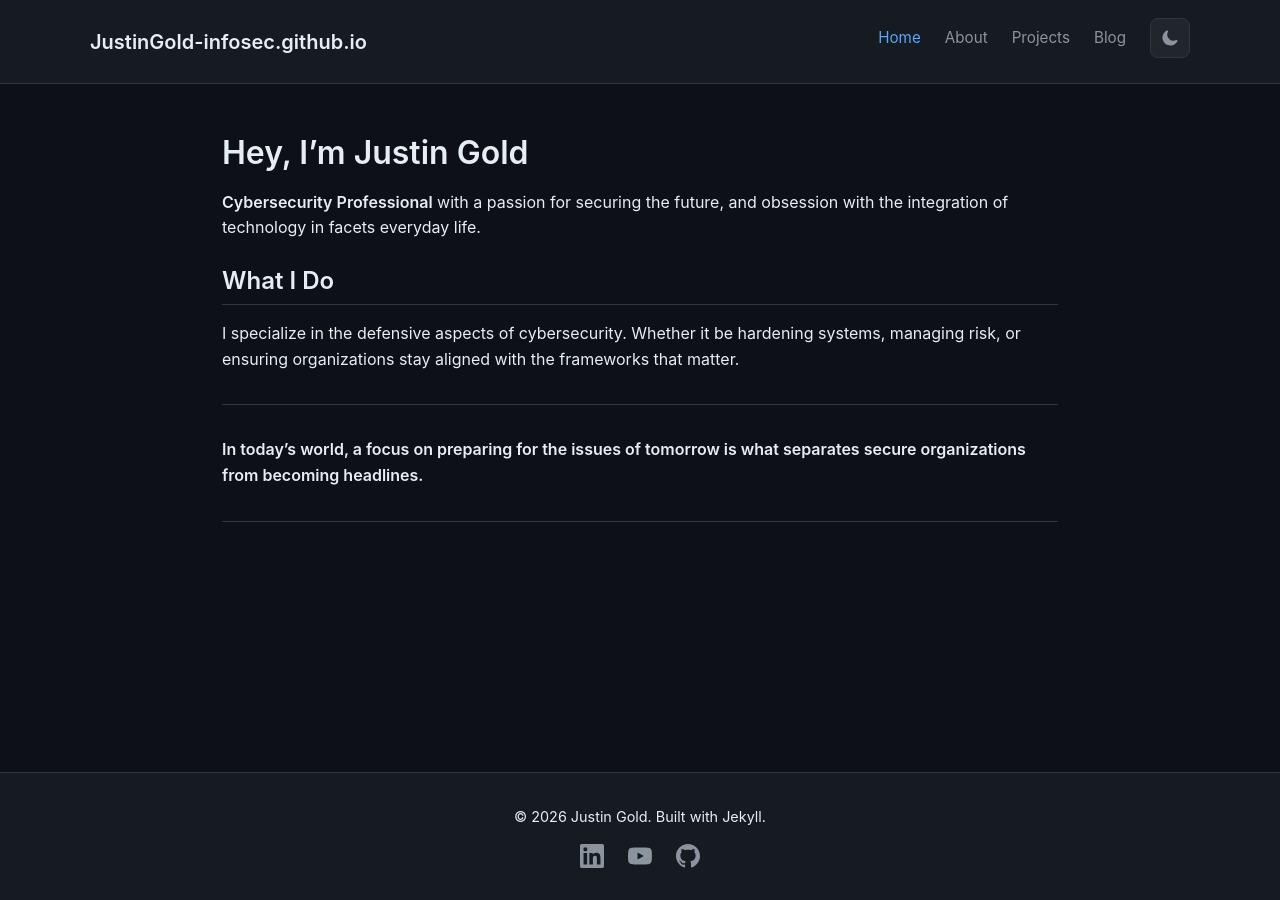
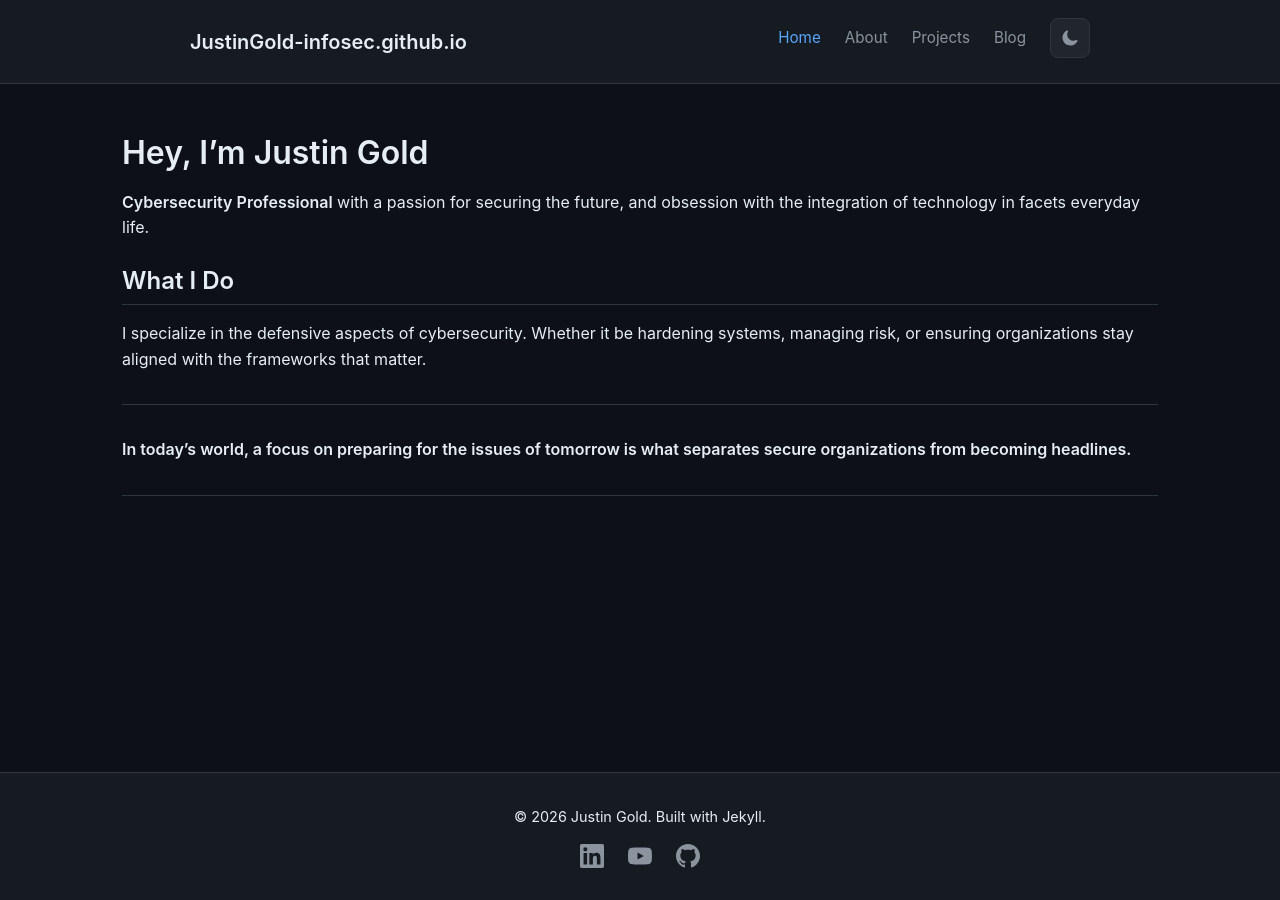
Before and after one commit to JustinGold-infosec/JustinGold-infosec.github.io, a Jekyll site: the page built from index.md, in a window 1280 px wide. Built offline with Jekyll 4.4.1, drawn with Linux system fonts in a browser that asks for light colours.

Commit message:
Update default.html

```diff
--- a/_layouts/default.html
+++ b/_layouts/default.html
@@ -85,7 +85,7 @@
     }
 
     nav {
-      max-width: 1100px;
+      max-width: 900px;
       margin: 0 auto;
       display: flex;
       justify-content: space-between;
@@ -164,7 +164,7 @@
 
     /* ===== Main Content ===== */
     main {
-      max-width: 900px;
+      max-width: 1100px;
       margin: 0 auto;
       padding: 3rem 2rem;
       width: 100%;
```
